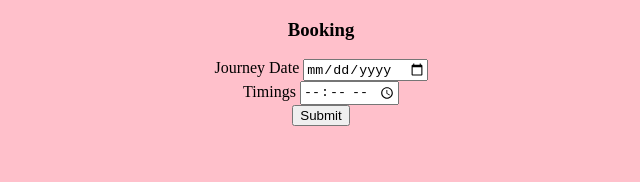
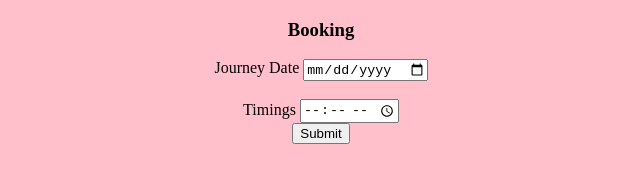
Before and after one commit to kirthika2403/CabApplication-ui, a plain HTML site: page booking.html in a window 1280 px wide. Shown: the whole page, without its empty margins (319-959 px from the left). Drawn offline with Linux system fonts and the light colour scheme.

Commit message:
Update booking.html

```diff
--- a/booking.html
+++ b/booking.html
@@ -9,7 +9,7 @@
 <h3>Booking</h3>
 <form>
 <label>Journey Date</label>
-<input type="date"name="journeydate"/>
+<input type="date"name="journeydate"/><br/>
 <br/>
 <label>Timings</label>
 <input type="time" name="journeytime"/>
```
